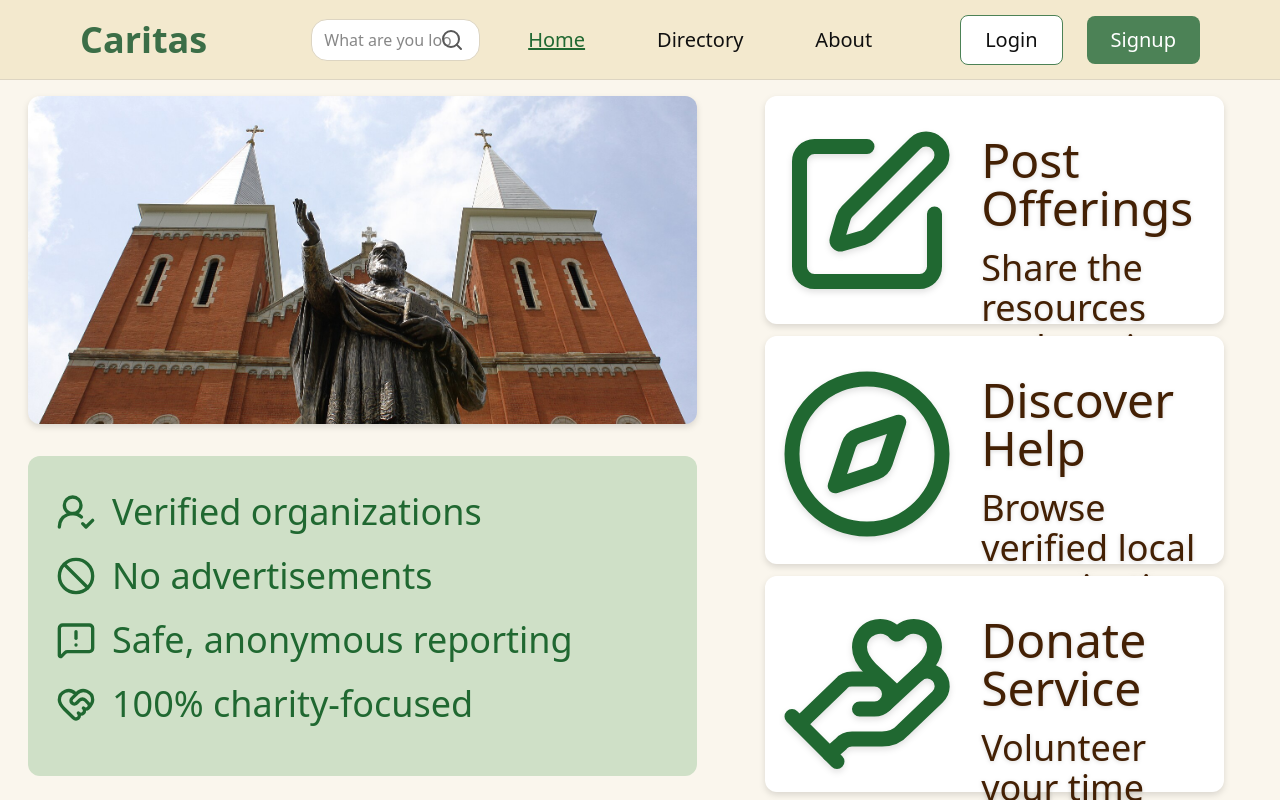
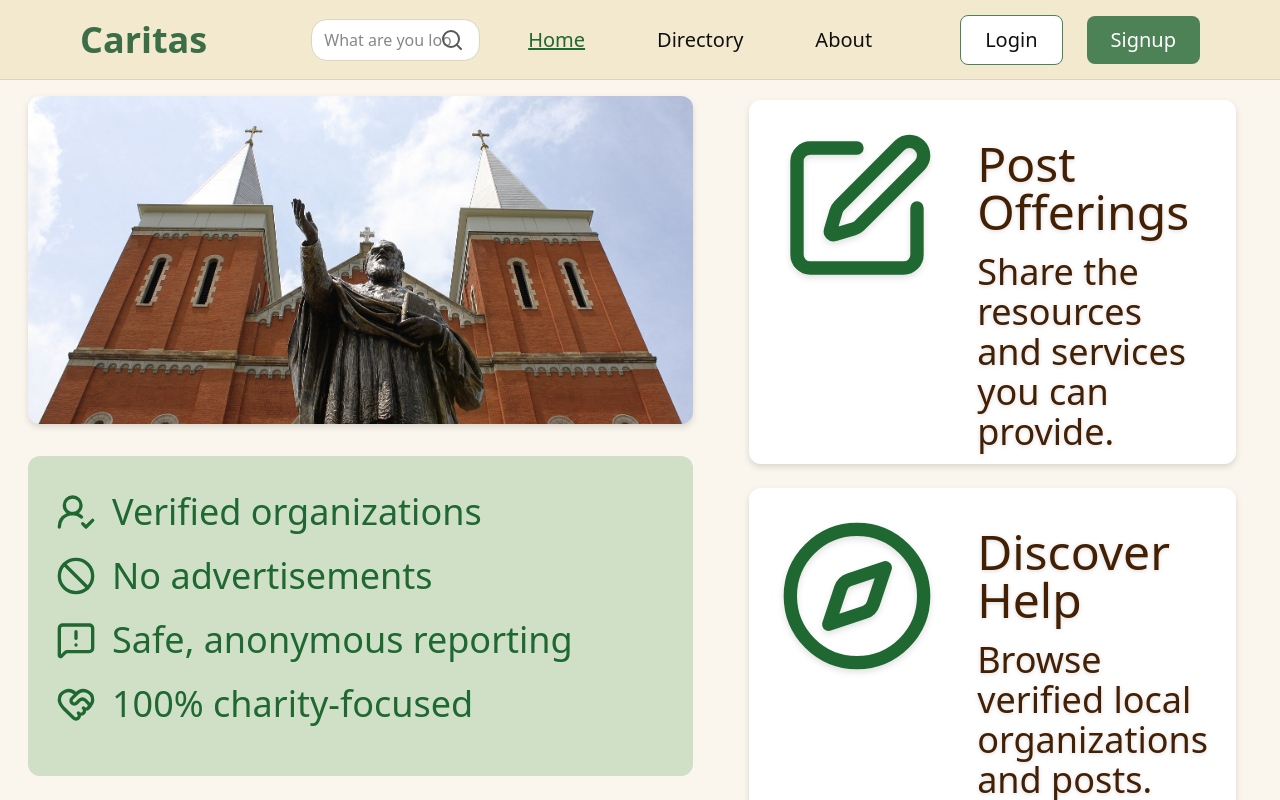
Before and after one commit to Yummypieisyummy/Caritas, a React (Vite) app in the folder frontend/: page / in a window 1280 px wide. Shown: the top 800 px of the page. Built offline with nearby package versions, Linux system fonts and the light colour scheme.

Commit message:
readjusted layout a little, still needs more changing

```diff
--- a/frontend/src/components/home/FunctionCards.tsx
+++ b/frontend/src/components/home/FunctionCards.tsx
@@ -2,29 +2,37 @@ import { SquarePen, Compass, HandHeart } from 'lucide-react';
 
 const FunctionCards = () => {
     return (
-        <div className="flex h-[calc(100vh-5rem)] grid grid-rows-3 mr-10 ml-10">
-            <article className="bg-white row-span-1 rounded-xl p-3 flex flex-row mb-3 drop-shadow-md">
-                <SquarePen className="h-45 w-45 text-text-green mr-4 flex-shrink-0 mb-4 mt-4 drop-shadow-md" />
-                <div className="flex-1">
-                    <p className="flex text-yellow-950 text-5xl mt-7 ml-2 drop-shadow-sm"> Post Offerings </p>
-                    <p className="flex text-yellow-950 text-4xl mt-4 ml-2 drop-shadow-sm"> Share the resources and services you can provide. </p>
+        <main className="flex h-fit">
+            <div className="grid grid-rows-3">
+                <section className="row-span-1 flex flex-row px-7 px-4 mt-1">
+                    <article className="bg-white flex rounded-xl p-3 mb-6 drop-shadow-md">
+                        <SquarePen className="h-40 w-40 text-text-green flex-shrink-0 mt-4 ml-4 mb-6 drop-shadow-md" />
+                        <div className="flex-1 ml-10 mr-4">
+                            <p className="flex text-yellow-950 text-5xl mt-7 drop-shadow-sm"> Post Offerings </p>
+                            <p className="flex text-yellow-950 text-4xl mt-4 drop-shadow-sm"> Share the resources and services you can provide. </p>
                         </div>
                     </article>
-            <article className="bg-white row-start-2 rounded-xl p-3 flex flex-row mb-3 drop-shadow-md">
-                <Compass className="h-45 w-45 text-text-green mr-4 flex-shrink-0 mb-4 mt-4 drop-shadow-md" />
-                <div className="flex-1">
-                    <p className="flex text-yellow-950 text-5xl mt-7 ml-2 drop-shadow-sm"> Discover Help </p>
-                    <p className="flex text-yellow-950 text-4xl mt-4 ml-2 drop-shadow-sm"> Browse verified local organizations and posts. </p>
+                </section>
+                <section className="row-start-2 flex flex-row px-7 px-4">
+                    <article className="bg-white row-start-2 rounded-xl p-3 flex flex-row mb-6 drop-shadow-md">
+                        <Compass className="h-40 w-40 text-text-green flex-shrink-0 mt-4 ml-4 mb-6 drop-shadow-md" />
+                        <div className="flex-1 ml-10 mr-4">
+                            <p className="flex text-yellow-950 text-5xl mt-7 drop-shadow-sm"> Discover Help </p>
+                            <p className="flex text-yellow-950 text-4xl mt-4 drop-shadow-sm"> Browse verified local organizations and posts. </p>
                         </div>
                     </article>
+                </section>
+                <section className="row-span-1 flex flex-row px-7 px-4">
                     <article className="bg-white row-start-3 rounded-xl p-3 flex flex-row mb-6 drop-shadow-md">
-                <HandHeart className="h-45 w-45 text-text-green mr-4 flex-shrink-0 mb-4 mt-4 drop-shadow-md" />
-                <div className="flex-1">
-                    <p className="flex text-yellow-950 text-5xl mt-7 ml-2 drop-shadow-sm"> Donate Service </p>
-                    <p className="flex text-yellow-950 text-4xl mt-4 ml-2 drop-shadow-sm"> Volunteer your time and talent to the community. </p>
+                        <HandHeart className="h-40 w-40 text-text-green flex-shrink-0 mt-4 ml-4 mb-6 drop-shadow-md" />
+                        <div className="flex-1 ml-10 mr-4">
+                            <p className="flex text-yellow-950 text-5xl mt-7 drop-shadow-sm"> Donate Service </p>
+                            <p className="flex text-yellow-950 text-4xl mt-4 drop-shadow-sm"> Volunteer your time and talent to the community. </p>
                         </div>
                     </article>
+                </section>
             </div>
+        </main>
     );
 };
 
--- a/frontend/src/pages/HomePage.tsx
+++ b/frontend/src/pages/HomePage.tsx
@@ -8,12 +8,12 @@ const SVC_Basilica = new URL('../assets/SVC_Basilica.jpg', import.meta.url).href
 const HomePage = () => {
   return (
   <main className="flex min-h-[calc(100vh-5rem)]">
-    <div className="flex">
+    <div className="flex px-7">
       <div className="grid grid-rows-2 h-[calc(100vh-5rem)]">
-          <section className="row-span-1 flex flex-row flex-1 px-7 py-4 justify-center">
+          <section className="row-span-1 flex flex-row flex-1 py-4 justify-center">
             <img src={SVC_Basilica} alt="SVC Basilica" className="w-full h-auto object-cover rounded-xl drop-shadow-md" />
           </section>
-          <section className="row-start-2 flex flex-row flex-1 px-7 py-4">
+          <section className="row-start-2 flex flex-row flex-1 py-4">
             <SellingPoints />
           </section>
       </div>
```
Lines whose indentation alone changed are shown as unchanged.
